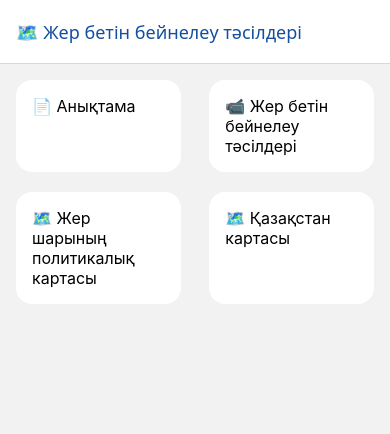
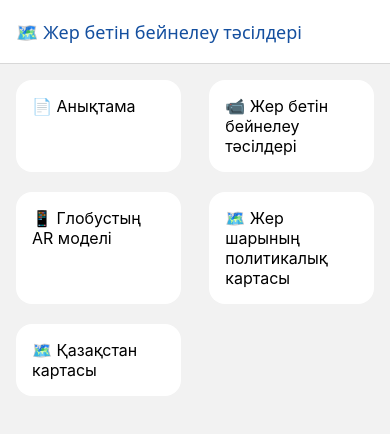
Before and after one commit to almatov1/webview-map-react-native, a React Native app: screen / in a window 390 px wide. Shown: the top 434 px of the page. Built offline with nearby package versions, Linux system fonts and the light colour scheme.

Commit message:
lesson 5 ar

```diff
--- a/src/module/lesson/ui/LessonComponent.tsx
+++ b/src/module/lesson/ui/LessonComponent.tsx
@@ -1,4 +1,4 @@
-import { Pressable, Text, View } from "react-native";
+import { Alert, Linking, Pressable, Text, View } from "react-native";
 import CardComponent from "../../shared/ui/CardComponent";
 import { FONT_SIZE } from "../../../core/config/template";
 import { ROUTES } from "../../../core/route/routes";
@@ -29,6 +29,10 @@ const LessonComponent = ({ navigation }: { navigation: any }) => {
             }
         },
         {
+            label: "📱 Глобустың AR моделі",
+            onClick: () => onAR("https://github.com/almatov1/assets-education-app-react-native/raw/refs/heads/main/assets/model/lesson-5/globe.glb")
+        },
+        {
             label: "🗺️ Жер шарының политикалық картасы",
             onClick: () => {
                 navigation.navigate(ROUTES.MAP, {
@@ -47,6 +51,11 @@ const LessonComponent = ({ navigation }: { navigation: any }) => {
             }
         }
     ];
+    const onAR = (link: string) => {
+        Linking.openURL(`https://arvr.google.com/scene-viewer/1.0?file=${link}&mode=ar_preferred`).catch((err) => {
+            Alert.alert('Қате', 'AR модельдің сілтемесі ашылмады.');
+        });
+    }
 
     return (
         <View style={{ flex: 1 }}>
```
